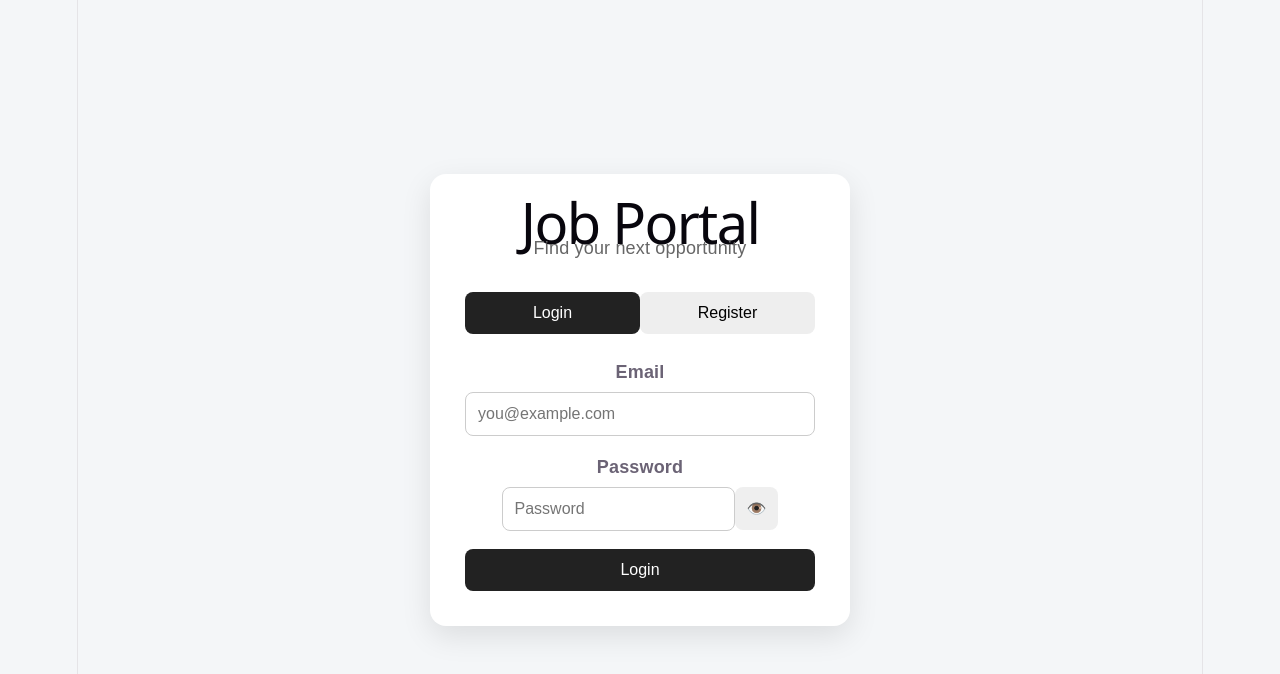
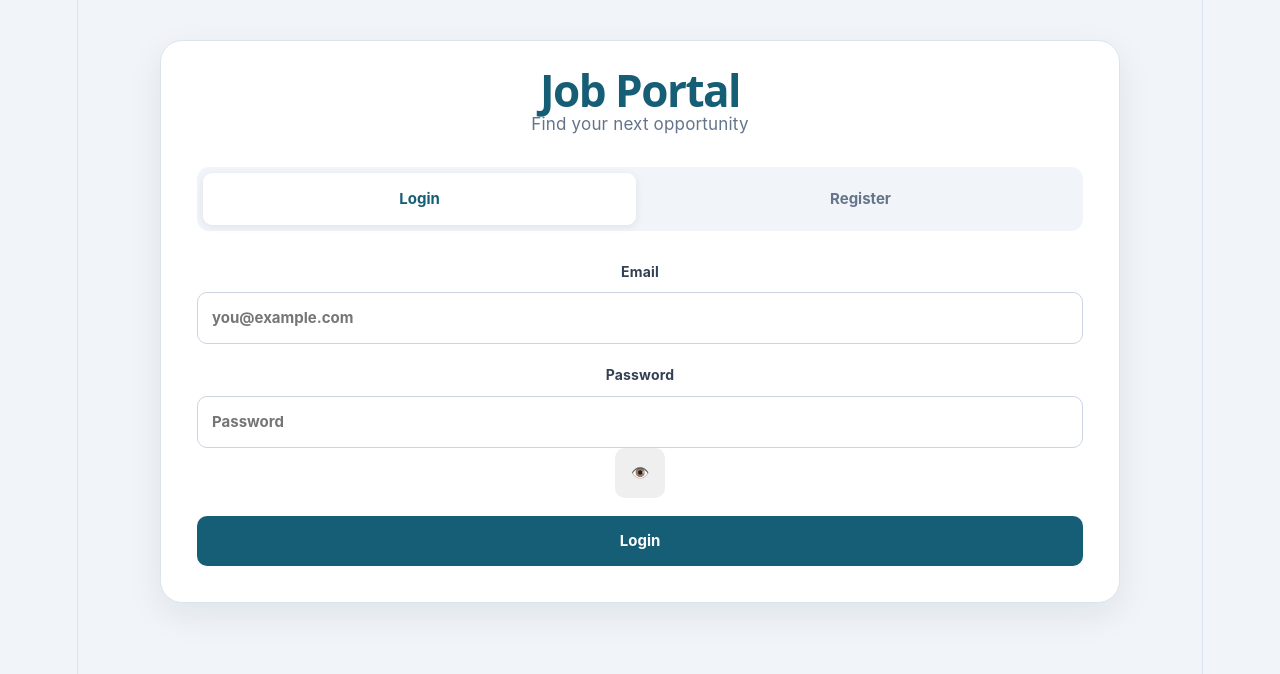
Before and after one commit to OlenaMedvedieva/job-portal, a React app in the folder frontend/: page / in a window 1280 px wide. Shown: the top 674 px of the page. Built offline with nearby package versions, Linux system fonts and the light colour scheme; the HTML template or start-up script is replaced by a standard one.

Commit message:
Fix profile photo saving and replacement

```diff
--- a/frontend/src/App.css
+++ b/frontend/src/App.css
@@ -1,57 +1,91 @@
+
 * {
   box-sizing: border-box;
 }
 
+:root {
+  --primary: #155e75;
+  --primary-hover: #164e63;
+  --accent: #0d9488;
+  --text: #172033;
+  --muted: #64748b;
+  --surface: #ffffff;
+  --background: #f1f5f9;
+  --border: #dbe4ee;
+  --shadow: 0 12px 35px rgba(15, 23, 42, 0.08);
+}
+
 body {
   margin: 0;
-  font-family: Arial, sans-serif;
-  background: #f4f6f8;
+  font-family: Inter, system-ui, -apple-system, "Segoe UI", sans-serif;
+  color: var(--text);
+  background: var(--background);
 }
 
 .app {
   min-height: 100vh;
   display: flex;
   justify-content: center;
-  align-items: center;
-  padding: 20px;
+  align-items: flex-start;
+  padding: 40px 20px;
 }
 
 .card {
   width: 100%;
-  max-width: 420px;
-  background: white;
-  padding: 35px;
-  border-radius: 16px;
-  box-shadow: 0 10px 30px rgba(0, 0, 0, 0.1);
+  max-width: 960px;
+  padding: 36px;
+  background: var(--surface);
+  border: 1px solid var(--border);
+  border-radius: 22px;
+  box-shadow: var(--shadow);
 }
 
 h1 {
+  margin: 0 0 8px;
+  color: var(--primary);
   text-align: center;
-  margin: 0;
+  font-size: clamp(32px, 5vw, 44px);
+  font-weight: 800;
+  letter-spacing: -1.5px;
+}
+
+h2,
+h3,
+h4 {
+  color: var(--text);
 }
 
 .subtitle {
+  margin: 0 0 30px;
+  color: var(--muted);
   text-align: center;
-  color: #666;
-  margin-bottom: 30px;
+  font-size: 17px;
 }
 
 .tabs {
   display: flex;
-  margin-bottom: 25px;
+  gap: 8px;
+  margin-bottom: 28px;
+  padding: 6px;
+  background: #f1f5f9;
+  border-radius: 12px;
 }
 
 .tabs button {
   flex: 1;
-  padding: 12px;
-  border: none;
-  background: #eee;
-  cursor: pointer;
+  padding: 12px 16px;
+  border: 1px solid transparent;
+  border-radius: 9px;
+  background: transparent;
+  color: var(--muted);
+  font-weight: 700;
+  transition: background 0.2s, color 0.2s, box-shadow 0.2s;
 }
 
 .tabs button.active {
-  background: #222;
-  color: white;
+  background: var(--surface);
+  color: var(--primary);
+  box-shadow: 0 2px 8px rgba(15, 23, 42, 0.08);
 }
 
 form {
@@ -64,95 +98,275 @@ label {
   display: flex;
   flex-direction: column;
   gap: 7px;
-  font-weight: 600;
+  color: #334155;
+  font-size: 14px;
+  font-weight: 650;
 }
 
-input {
-  padding: 12px;
-  border: 1px solid #ccc;
-  border-radius: 8px;
-  font-size: 16px;
+input,
+textarea,
+select {
+  width: 100%;
+  padding: 12px 14px;
+  border: 1px solid #cbd5e1;
+  border-radius: 10px;
+  background: #fff;
+  color: var(--text);
+  font: inherit;
+  font-size: 15px;
+  transition: border-color 0.2s, box-shadow 0.2s;
+}
+
+input:focus,
+textarea:focus,
+select:focus {
+  outline: none;
+  border-color: var(--accent);
+  box-shadow: 0 0 0 3px rgba(13, 148, 136, 0.13);
+}
+
+textarea {
+  resize: vertical;
 }
 
 button {
   border: none;
-  border-radius: 8px;
-  padding: 12px;
-  font-size: 16px;
+  border-radius: 10px;
+  padding: 12px 16px;
+  font: inherit;
+  font-size: 15px;
+  font-weight: 650;
   cursor: pointer;
+  transition: background 0.2s, transform 0.2s, box-shadow 0.2s;
+}
+
+button:focus-visible {
+  outline: 3px solid rgba(13, 148, 136, 0.35);
+  outline-offset: 2px;
 }
 
 .submit-button {
-  background: #222;
+  background: var(--primary);
   color: white;
 }
 
+.submit-button:hover {
+  background: var(--primary-hover);
+  box-shadow: 0 4px 12px rgba(21, 94, 117, 0.18);
+}
+
 .profile {
-  text-align: center;
+  text-align: left;
 }
 
 .profile button {
   width: 100%;
   margin-top: 12px;
-  background: #222;
+  background: var(--primary);
   color: white;
 }
 
 .profile .logout {
-  background: #777;
+  background: #64748b;
 }
 
 .message {
   margin-top: 20px;
+  padding: 12px 16px;
+  border: 1px solid #bae6fd;
+  border-radius: 10px;
+  background: #f0f9ff;
+  color: #075985;
   text-align: center;
-  color: #333;
 }
+
 .job-form {
-  margin-top: 25px;
-  padding-top: 25px;
-  border-top: 1px solid #ddd;
   display: flex;
   flex-direction: column;
-  gap: 15px;
-}
-
-.job-form textarea {
-  padding: 12px;
-  border: 1px solid #ccc;
-  border-radius: 8px;
-  font-size: 16px;
-  font-family: inherit;
-  resize: vertical;
+  gap: 16px;
+  margin-top: 30px;
+  padding: 24px;
+  border: 1px solid var(--border);
+  border-radius: 16px;
+  background: #f8fafc;
 }
 
 .jobs {
-  margin-top: 30px;
+  margin-top: 36px;
+  text-align: left;
 }
 
 .job-card {
-  margin-top: 15px;
-  padding: 18px;
-  border: 1px solid #ddd;
-  border-radius: 10px;
+  margin-top: 16px;
+  padding: 22px;
+  border: 1px solid var(--border);
+  border-radius: 16px;
+  background: white;
+  box-shadow: 0 4px 14px rgba(15, 23, 42, 0.04);
+  transition: transform 0.2s, box-shadow 0.2s;
+}
+
+.job-card:hover {
+  transform: translateY(-2px);
+  box-shadow: 0 10px 24px rgba(15, 23, 42, 0.08);
 }
 
 .job-card h3 {
   margin-top: 0;
+  color: var(--primary);
 }
+
 .job-actions {
   display: flex;
+  flex-wrap: wrap;
   gap: 10px;
-  margin-top: 15px;
+  margin-top: 16px;
 }
 
 .job-actions button {
-  padding: 8px 14px;
-  border: none;
-  border-radius: 6px;
-  cursor: pointer;
+  padding: 10px 14px;
 }
 
 .delete-button {
   background: #dc2626;
   color: white;
 }
+
+.delete-button:hover {
+  background: #b91c1c;
+}
+
+.profile-header {
+  flex-wrap: wrap;
+}
+
+@media (max-width: 640px) {
+  .app {
+    padding: 16px 10px;
+  }
+
+  .card {
+    padding: 22px 16px;
+    border-radius: 16px;
+  }
+
+  .job-form {
+    padding: 16px;
+  }
+
+  .job-card {
+    padding: 16px;
+  }
+
+  .job-actions button {
+    flex: 1;
+  }
+}
+.welcome-header {
+  display: flex;
+  align-items: center;
+  gap: 14px;
+  position: relative;
+  flex-wrap: wrap;
+}
+
+.welcome-photo {
+  width: 64px;
+  height: 64px;
+  min-width: 64px;
+  object-fit: cover;
+  border-radius: 50%;
+  display: block;
+}
+
+.welcome-header h2 {
+  margin: 0;
+}
+.profile-header {
+  display: flex;
+  align-items: center;
+  justify-content: space-between;
+  gap: 16px;
+  position: relative;
+}
+
+.profile-menu-container {
+  position: relative;
+  margin-left: auto;
+}
+
+.profile-menu-button {
+  width: 42px;
+  height: 42px;
+  display: flex;
+  align-items: center;
+  justify-content: center;
+  border: 1px solid var(--border, #dbe4ee);
+  border-radius: 12px;
+  background: white;
+  color: var(--text, #172033);
+  font-size: 28px;
+  line-height: 1;
+  cursor: pointer;
+}
+
+.profile-menu-button:hover {
+  background: #f1f5f9;
+}
+
+.profile-menu {
+  position: absolute;
+  top: calc(100% + 8px);
+  right: 0;
+  width: 210px;
+  padding: 6px;
+  background: white;
+  border: 1px solid #dbe4ee;
+  border-radius: 12px;
+  box-shadow: 0 10px 28px rgba(15, 23, 42, 0.15);
+  z-index: 100;
+}
+
+.profile-menu button {
+  width: 100%;
+  display: flex;
+  align-items: center;
+  gap: 10px;
+  padding: 12px;
+  border: none;
+  border-radius: 8px;
+  background: transparent;
+  color: #172033;
+  text-align: left;
+  cursor: pointer;
+}
+
+.profile-menu button:hover {
+  background: #f1f5f9;
+}
+.profile-top {
+  display: flex;
+  align-items: flex-start;
+  justify-content: space-between;
+  width: 100%;
+  gap: 16px;
+}
+
+.profile-top .welcome-header {
+  flex: 1;
+  min-width: 0;
+}
+
+.profile-top .profile-menu-container {
+  flex: 0 0 auto;
+  width: auto;
+  margin-left: auto;
+}
+
+.profile-top .profile-menu-button {
+  width: 42px;
+  min-width: 42px;
+  height: 42px;
+  padding: 0;
+  flex: 0 0 42px;
+}
--- a/frontend/src/api/jobsApi.js
+++ b/frontend/src/api/jobsApi.js
@@ -35,7 +35,7 @@ export const updateProfile = async (
   profileImage,
   token
 ) => {
-
+console.log("API PHOTO LENGTH:", profileImage?.length);
   const response = await fetch(`${API_URL}/profile`, {
     method: "PUT",
     headers: {
--- a/frontend/src/components/Profile.jsx
+++ b/frontend/src/components/Profile.jsx
@@ -37,6 +37,7 @@ function Profile({
 }) {
   const [showJobSeekers, setShowJobSeekers] = useState(false);
   const [selectedJobSeeker, setSelectedJobSeeker] = useState(null);
+  const [showProfileMenu, setShowProfileMenu] = useState(false);
   const handleJobFormToggle = () => {
     if (showJobForm) {
       setShowJobForm(false);
@@ -52,14 +53,63 @@ function Profile({
     setShowJobForm(true);
   };
 
-  const handleSaveProfile = async () => {
-    const result = await saveProfile();
-    return result;
-  };
+  const handleSaveProfile = async (overrides = {}) => {
+  const result = await saveProfile(overrides);
+  return result;
+};
+  return (
+  <div className="profile">
+   <div className="profile-top">
+  <div className="welcome-header">
+    {user.role === "job_seeker" && profileImage && (
+      <img
+        src={profileImage}
+        alt="Profile"
+        className="welcome-photo"
+      />
+    )}
 
-  return (
-    <div className="profile">
-      <h2>Welcome, {user.name}!</h2>
+    <h2>Welcome, {user.name}!</h2>
+  </div>
+
+  {user.role === "job_seeker" && (
+    <div className="profile-menu-container">
+      <button
+        type="button"
+        className="profile-menu-button"
+        aria-label="Profile options"
+        aria-expanded={showProfileMenu}
+        onClick={() => setShowProfileMenu(!showProfileMenu)}
+      >
+        ⋮
+      </button>
+
+      {showProfileMenu && (
+        <div className="profile-menu">
+          <button
+            type="button"
+            onClick={() => {
+              setShowProfileMenu(false);
+              window.dispatchEvent(new Event("edit-profile"));
+            }}
+          >
+            ✎ Edit profile
+          </button>
+
+          <button
+            type="button"
+            onClick={() => {
+              setShowProfileMenu(false);
+              window.dispatchEvent(new Event("change-profile-photo"));
+            }}
+          >
+            📷 Change photo
+          </button>
+        </div>
+      )}
+    </div>
+  )}
+</div>
 
       <p>{user.email}</p>
 
--- a/frontend/src/hooks/useAuth.js
+++ b/frontend/src/hooks/useAuth.js
@@ -96,11 +96,17 @@ try {
     setMessage(data.message || "Something went wrong");
     return;
   }
+if (mode === "login") {
+  localStorage.setItem("token", data.token);
+  setUser(data.user);
+  setJobTitle(data.user.job_title || "");
+  setProfileImage(data.user.profile_image || "");
+  setCity(data.user.city || "");
+  setSkills(data.user.skills || "");
+  setExperience(data.user.experience || "");
+  setEducation(data.user.education || "");
+  setMessage("Login successful!");
 
-  if (mode === "login") {
-    localStorage.setItem("token", data.token);
-    setUser(data.user);
-    setMessage("Login successful!");
   } else {
     setMessage("Registration successful! You can now log in.");
     setMode("login");
@@ -188,7 +194,7 @@ const withdrawApplicationForUser = async (applicationId) => {
     return error.message || "Failed to withdraw application";
   }
 };
-const saveProfile = async () => {
+const saveProfile = async (overrides = {}) => {
   const token = localStorage.getItem("token");
 
   if (!token) {
@@ -204,12 +210,18 @@ const saveProfile = async () => {
   skills,
   experience,
   education,
-  profileImage,
+  overrides.profileImage ?? profileImage,
   token
 );
     console.log("UPDATE PROFILE RESULT:", result);
-
-    setUser(result.user);
+   console.log("PHOTO SENT:", overrides.profileImage ?? profileImage);
+   console.log("PHOTO RETURNED BY SERVER:", result.user.profile_image);
+    console.log(
+  "SAVED IMAGE LENGTH:",
+  result.user.profile_image?.length
+);
+   setUser(result.user);
+    setProfileImage(result.user.profile_image || "");
 
     return "Profile saved successfully!";
   } catch (error) {
--- a/frontend/src/pages/Home.jsx
+++ b/frontend/src/pages/Home.jsx
@@ -158,10 +158,12 @@ const {
   jobApplications={jobApplications}
   loadJobApplications={loadJobApplications}
 
-  saveProfile={async () => {
-    const result = await saveProfile();
-    setMessage(result);
-  }}
+saveProfile={async (overrides) => {
+  const result = await saveProfile(overrides);
+  setMessage(result);
+  return result;
+}}
+
   user={user}
   loadProfile={async () => {
     const result = await loadProfile();
```
Also changed, not shown: frontend/src/components/JobSeekerProfile.jsx (+54 -33 lines), 1 other file (tests, documents, lock files or other folders).
